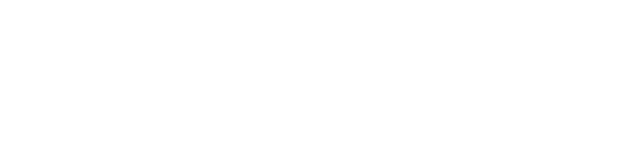
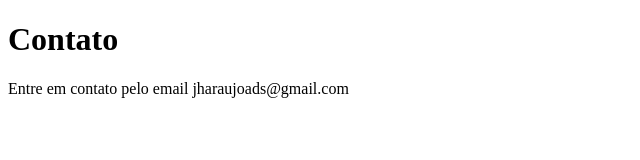
Before and after one commit to jharaujoads2502/sistemas-de-cadastro, a plain HTML site: page contato.html in a window 1280 px wide. Shown: the whole page, without its empty margins (0-640 px from the left). Drawn offline with Linux system fonts and the light colour scheme.

Commit message:
adicionando email de contato

```diff
--- a/contato.html
+++ b/contato.html
@@ -7,6 +7,7 @@
     <title>Contatos</title>
 </head>
 <body>
-    <h1></h1>
+    <h1>Contato</h1>
+    <p>Entre em contato pelo email jharaujoads@gmail.com</p>
 </body>
 </html>
```
